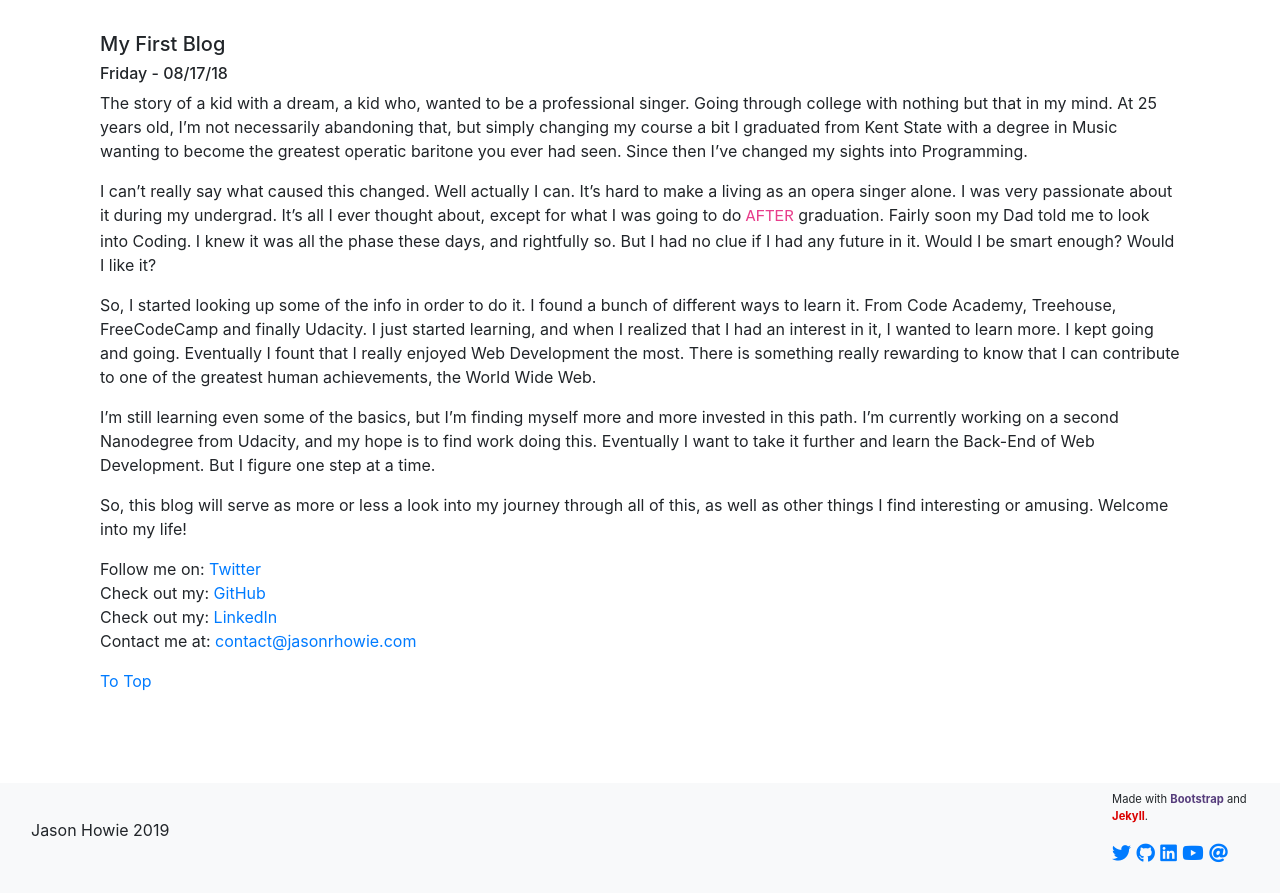
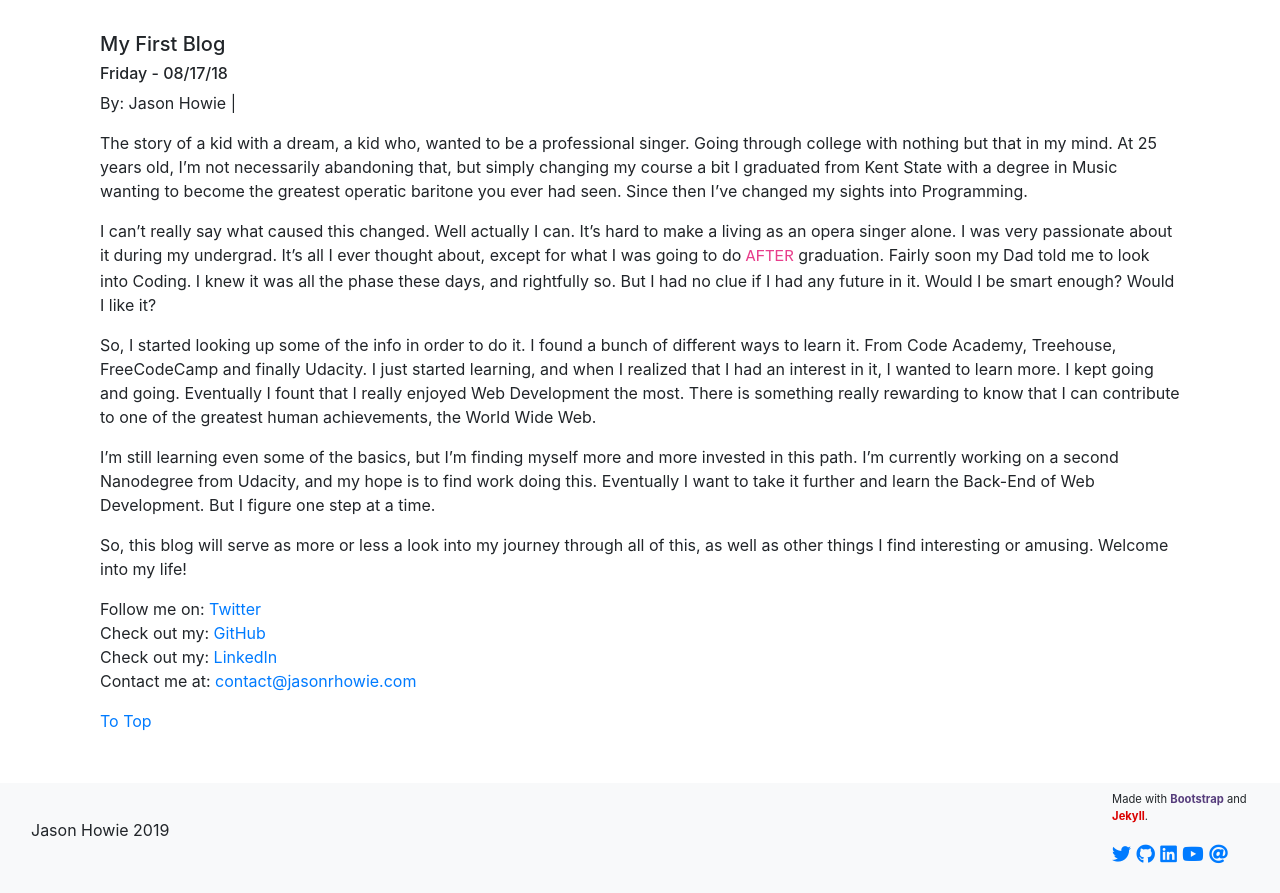
Before and after one commit to bt93/old_website, a Jekyll site: the page built from _posts/2018-08-16-first.md, in a window 1280 px wide and 1265 px high. Shown: the part 372-1265 px from the top of the window. Built offline with Jekyll 4.4.1, drawn with Linux system fonts in a browser that asks for light colours; nearby versions of some CDN libraries; comment, search, counter and statistics services are not loaded.

```diff
--- a/_layouts/default.html
+++ b/_layouts/default.html
@@ -43,6 +43,8 @@
 		  </div>
 		</nav>
 	</body>
+	<!-- Disque comment count script -->
+	<script id="dsq-count-scr" src="//jasonrhowie.disqus.com/count.js" async></script>
 	<!-- JQuery CDN -->
 	<script src="https://code.jquery.com/jquery-3.3.1.slim.min.js" integrity="sha384-q8i/X+965DzO0rT7abK41JStQIAqVgRVzpbzo5smXKp4YfRvH+8abtTE1Pi6jizo" crossorigin="anonymous"></script>
 	<!-- bootstrap.js CDN -->
--- a/_layouts/post.html
+++ b/_layouts/post.html
@@ -5,6 +5,7 @@ comments: true
 <div class="container post">
 	<h5>{{ page.title }}</h5>
 	<h6>{{ page.date | date: "%A - %m/%d/%y" }}</h6>
+	<p>By: {{ site.author }} | <a href="{{ post.url }}#disqus_thread"></a></p>
 	{{ content }}
 </div>
 <div class="container">
```
